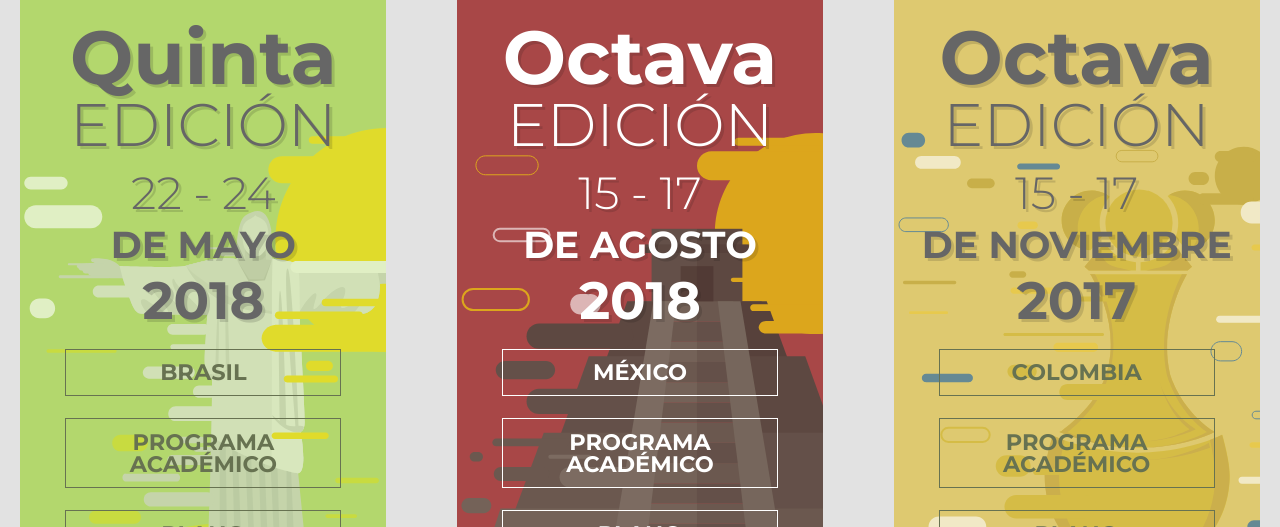
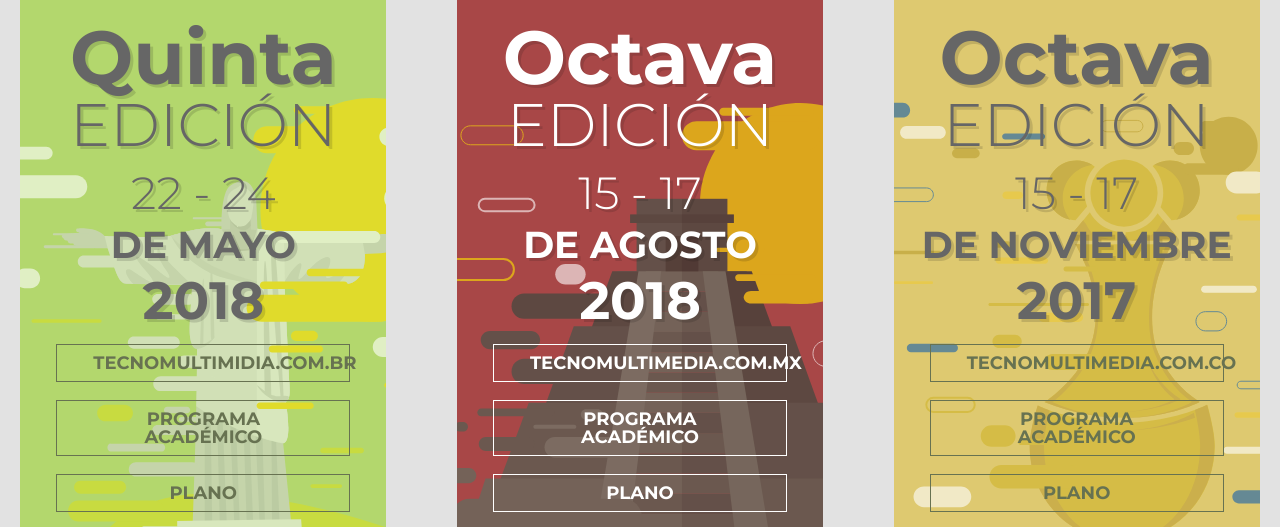
Before and after one commit to jorgeemherrera/TecnoMultimedia, a plain HTML site: page index.html in a window 1280 px wide. Shown: the part 680-1207 px from the top of the page. Drawn offline with nearby package versions, Linux system fonts and the light colour scheme.

Commit message:
Version 1.3

```diff
--- a/index.html
+++ b/index.html
@@ -106,7 +106,7 @@
                         <p class="days">22 - 24</p>
                         <p class="month">de mayo</p>
                         <p class="year">2018</p>
-                        <a href="http://www.tecnomultimidia.com.br/" target="_blank" type="button" name="button" class="br">brasil</a>
+                        <a href="http://www.tecnomultimidia.com.br/" target="_blank" type="button" name="button" class="br">tecnomultimidia.com.br</a>
                         <a href="http://www.tecnomultimidia.com.br/programa-academico-2017.html" target="_blank" type="button" name="button" class="br">programa académico</a>
                         <a href="#portfolioModal2"  data-toggle="modal" type="button" name="button" class="br portfolio-link">plano</a>
                         <a href="http://www.tecnomultimidia.com.br/landing-page/registro-tcmb.html" target="_blank" type="button" name="button" class="br">registro</a>
@@ -140,7 +140,7 @@
                         <p class="days">15 - 17</p>
                         <p class="month">de agosto</p>
                         <p class="year">2018</p>
-                        <a href="http://www.tecnomultimedia.com.mx/" target="_blank" type="button" name="button" class="mx">México</a>
+                        <a href="http://www.tecnomultimedia.com.mx/" target="_blank" type="button" name="button" class="mx">tecnomultimedia.com.mx</a>
                         <a href="http://www.tecnomultimedia.com.mx/programa-academico.html" target="_blank" type="button" name="button" class="mx">programa académico</a>
                         <a href="#portfolioModal3"  data-toggle="modal" type="button" name="button" class="mx portfolio-link">plano</a>
                         <a href="http://www.tecnomultimedia.com.mx/landing-page/registro-tmicm_2017.html" target="_blank" type="button" name="button" class="mx">registro</a>
@@ -174,7 +174,7 @@
                         <p class="days">15 - 17</p>
                         <p class="month">de noviembre</p>
                         <p class="year">2017</p>
-                        <a href="http://www.tecnomultimedia.com.co/" target="_blank" type="button" name="button" class="co">Colombia</a>
+                        <a href="http://www.tecnomultimedia.com.co/" target="_blank" type="button" name="button" class="co">tecnomultimedia.com.co</a>
                         <a href="http://www.tecnomultimedia.com.co/actividades-2017.html" target="_blank" type="button" name="button" class="co">programa académico</a>
                         <a href="#portfolioModal1"  data-toggle="modal" type="button" name="button" class="co portfolio-link">plano</a>
                         <a href="http://www.tecnomultimedia.com.co/landing-page/registro-tcmc_2017.html" target="_blank" type="button" name="button" class="co">registro</a>
--- a/sass/cards.sass
+++ b/sass/cards.sass
@@ -80,7 +80,7 @@ $upCase: uppercase
       content: ''
       background-image: url('../img/brasil.svg')
       background-repeat: no-repeat
-      background-position: 0em 17em
+      background-position: 1em 19em
       opacity: 0.6
       top: 0
       left: 0
@@ -94,7 +94,7 @@ $upCase: uppercase
       content: ''
       background-image: url('../img/mexico.svg')
       background-repeat: no-repeat
-      background-position: 0em 17em
+      background-position: 1em 19em
       opacity: 0.6
       top: 0
       left: 0
@@ -110,7 +110,7 @@ $upCase: uppercase
       content: ''
       background-image: url('../img/colombia.svg')
       background-repeat: no-repeat
-      background-position: 0em 17em
+      background-position: 1em 19em
       opacity: 0.6
       top: 0
       left: 0
@@ -205,6 +205,12 @@ a[type="button"]
     width: 90%
   .edition
     padding: 1em
+  a[type="button"]
+    font-size: 1.2em
+  .wrap
+    div.brazil, div.mexico, div.colombia
+      &::after
+        background-position: -1em 15em
 
 @media screen and (max-width: 768px)
   .edition
```
Also changed, not shown: en.html (+3 -3 lines), pt.html (+3 -3 lines), sass/cards.css, 1 other file.
